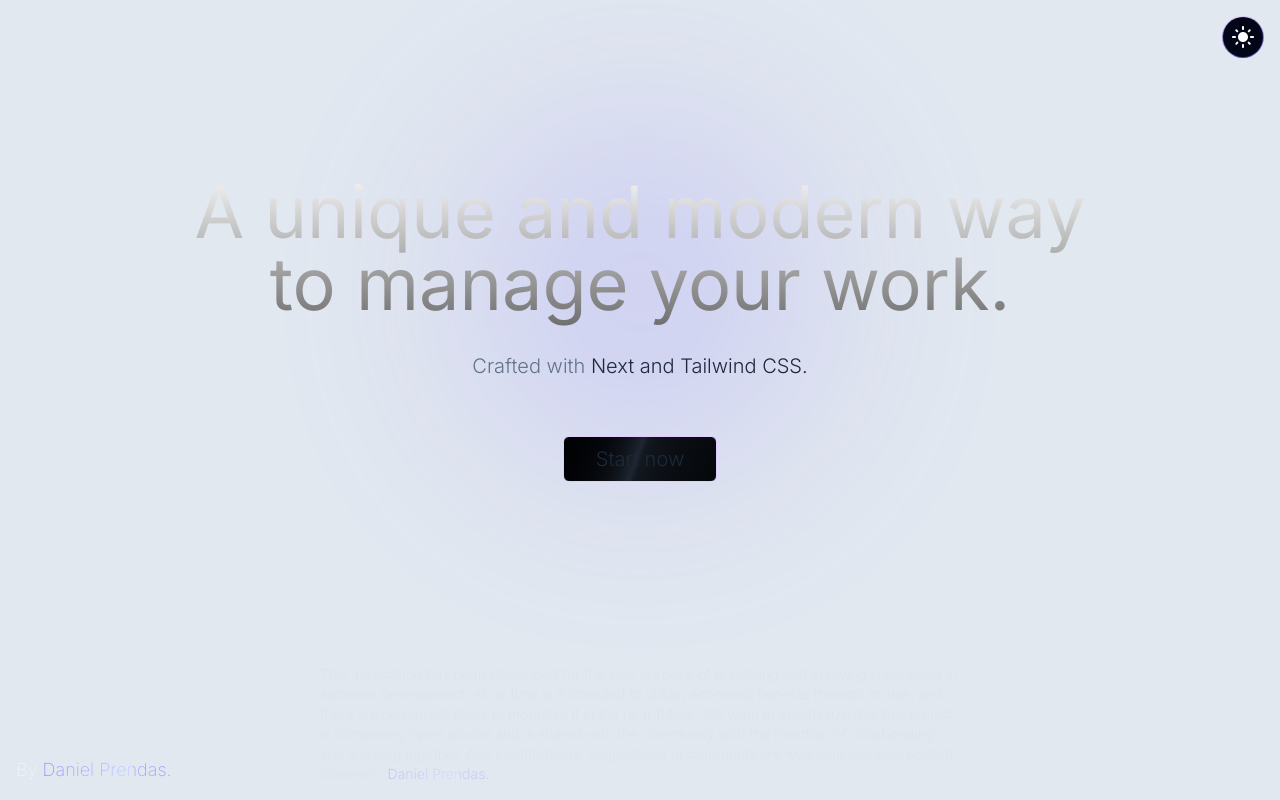
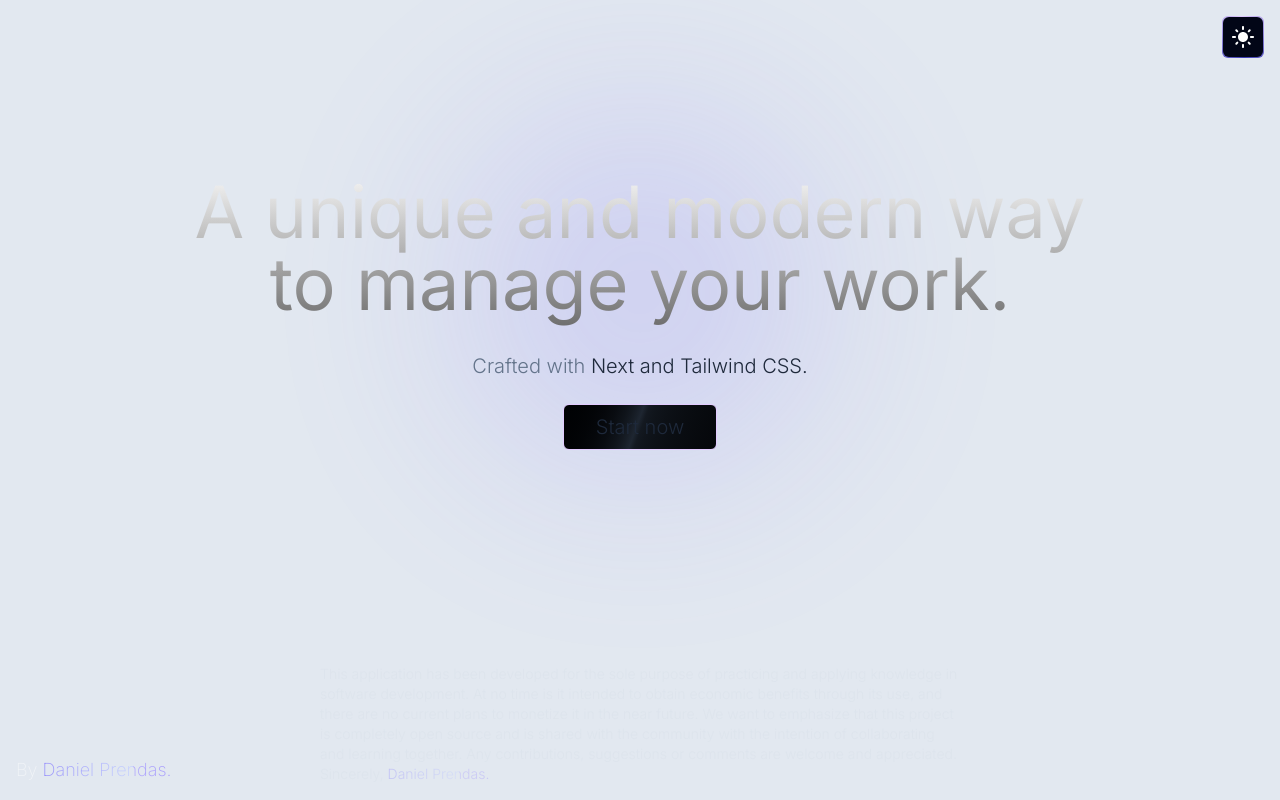
Before and after one commit to Luis-Prendas/prl-blog, a Next.js app: page / in a window 1280 px wide. Built offline with nearby package versions, Linux system fonts and the light colour scheme.

Commit message:
change all buttons per Buttons component

```diff
--- a/src/app/(home)/page.tsx
+++ b/src/app/(home)/page.tsx
@@ -1,5 +1,5 @@
+import { Button } from '@/components/button'
 import { Pulse } from '@/components/pulse'
-import Link from 'next/link'
 
 export default function Home () {
   return (
@@ -15,9 +15,7 @@ export default function Home () {
           <p className='text-xl font-light'>
             <span className='text-slate-500'>Crafted with</span> Next and Tailwind CSS.
           </p>
-          <Link href='/singin' className='px-8 py-2 text-xl mt-8 font-light inline-flex animate-background-shine items-center justify-center rounded-md border border-[#E2CBFF] bg-[linear-gradient(110deg,#000103,45%,#1e2631,55%,#000103)] bg-[length:200%_100%] transition-colors'>
-            Start now
-          </Link>
+          <Button link href='/singin' className='py-2 px-8 text-xl'>Start now</Button>
         </article>
         <article className='max-w-screen-sm text-sm font-light text-slate-300/20'>
           <p>
--- a/src/app/(session)/singin/page.tsx
+++ b/src/app/(session)/singin/page.tsx
@@ -1,3 +1,4 @@
+import { Button } from '@/components/button'
 import { Modal, ModalTrigger } from '@/components/modal'
 import { Pulse } from '@/components/pulse'
 
@@ -29,9 +30,7 @@ export default function SingInPage () {
                 placeholder='Enter your password'
                 required
               />
-              <button className='px-8 py-2 text-xl font-light inline-flex animate-background-shine items-center justify-center rounded-md border border-[#E2CBFF] bg-[linear-gradient(110deg,#000103,45%,#1e2631,55%,#000103)] bg-[length:200%_100%] transition-colors'>
-                SingIn
-              </button>
+              <Button type='submit' className='py-2 px-8 text-xl'>Sing in</Button>
             </form>
           </div>
         </section>
--- a/src/components/button.tsx
+++ b/src/components/button.tsx
@@ -1,10 +1,11 @@
 import Link from 'next/link'
+import { type HTMLAttributes } from 'react'
 
-interface BaseButton {
-  children: React.ReactNode
+interface BaseButton extends HTMLAttributes<HTMLButtonElement> {
   link?: boolean
-  className?: string
   href?: string
+  position?: string
+  type?: 'button' | 'submit' | 'reset' | undefined
 }
 
 interface ButtonProps extends BaseButton {
@@ -33,9 +34,9 @@ export function Button ({ types, ...baseProps }: ButtonProps) {
 
 export function RotatingButton ({ ...baseProps }: BaseButton) {
   return (
-    <button className='relative inline-flex overflow-hidden rounded-full p-[1px]'>
+    <button type={baseProps.type} onClick={baseProps.onClick} className={`${baseProps.position ? baseProps.position : 'relative'} inline-flex overflow-hidden rounded-md p-[1px]`}>
       <span className='absolute inset-[-1000%] animate-[spin_2s_linear_infinite] bg-[conic-gradient(from_90deg_at_50%_50%,#E2CBFF_0%,#393BB2_50%,#E2CBFF_100%)]' />
-      <span className={`${baseProps.className} font-light inline-flex h-full w-full cursor-pointer items-center justify-center rounded-full bg-slate-950 text-white backdrop-blur-3xl`}>
+      <span className={`${baseProps.className} font-light inline-flex h-full w-full cursor-pointer items-center justify-center rounded-md bg-slate-950 text-white backdrop-blur-3xl`}>
         {baseProps.children}
       </span>
     </button>
@@ -44,18 +45,18 @@ export function RotatingButton ({ ...baseProps }: BaseButton) {
 
 export function RotatingLink ({ ...baseProps }: ButtonWithLink) {
   return (
-    <button className='relative inline-flex overflow-hidden rounded-full p-[1px]'>
+    <Link href={baseProps.href} className={`${baseProps.position ? baseProps.position : 'relative'} inline-flex overflow-hidden rounded-md p-[1px]`}>
       <span className='absolute inset-[-1000%] animate-[spin_2s_linear_infinite] bg-[conic-gradient(from_90deg_at_50%_50%,#E2CBFF_0%,#393BB2_50%,#E2CBFF_100%)]' />
-      <Link href={baseProps.href} className={`${baseProps.className} font-light inline-flex h-full w-full cursor-pointer items-center justify-center rounded-full bg-slate-950 text-white backdrop-blur-3xl`}>
+      <span className={`${baseProps.className} font-light inline-flex h-full w-full cursor-pointer items-center justify-center rounded-md bg-slate-950 text-white backdrop-blur-3xl`}>
         {baseProps.children}
-      </Link>
-    </button>
+      </span>
+    </Link>
   )
 }
 
 export function DefaultButton ({ ...baseProps }: BaseButton) {
   return (
-    <button className={`${baseProps.className} font-light inline-flex animate-background-shine items-center justify-center rounded-md border border-[#E2CBFF] bg-[linear-gradient(110deg,#000103,45%,#1e2631,55%,#000103)] bg-[length:200%_100%] transition-colors`}>
+    <button type={baseProps.type} onClick={baseProps.onClick} className={`${baseProps.className} ${baseProps.position ? baseProps.position : 'relative'} font-light inline-flex animate-background-shine items-center justify-center rounded-md border border-[#E2CBFF] bg-[linear-gradient(110deg,#000103,45%,#1e2631,55%,#000103)] bg-[length:200%_100%] transition-colors`}>
       {baseProps.children}
     </button>
   )
@@ -63,7 +64,7 @@ export function DefaultButton ({ ...baseProps }: BaseButton) {
 
 export function DefaultLink ({ ...baseProps }: ButtonWithLink) {
   return (
-    <Link href={baseProps.href} className={`${baseProps.className} font-light inline-flex animate-background-shine items-center justify-center rounded-md border border-[#E2CBFF] bg-[linear-gradient(110deg,#000103,45%,#1e2631,55%,#000103)] bg-[length:200%_100%] transition-colors`}>
+    <Link href={baseProps.href} className={`${baseProps.className} ${baseProps.position ? baseProps.position : 'relative'} font-light inline-flex animate-background-shine items-center justify-center rounded-md border border-[#E2CBFF] bg-[linear-gradient(110deg,#000103,45%,#1e2631,55%,#000103)] bg-[length:200%_100%] transition-colors`}>
       {baseProps.children}
     </Link>
   )
--- a/src/components/modal.tsx
+++ b/src/components/modal.tsx
@@ -1,6 +1,7 @@
 'use client'
 import { useSearchParams, usePathname, useRouter } from 'next/navigation'
 import Link from 'next/link'
+import { Button } from './button'
 
 interface PropsModalTrigger {
   children: React.ReactNode
@@ -28,13 +29,8 @@ export function Modal () {
               </h1>
               <p>This account will only show rough details of the application. If you want to see more, the source code is available on <Link href='https://github.com/Luis-Prendas' target='_blank' className='inline-flex animate-text-gradient bg-gradient-to-r from-[#b2a8fd] via-[#8678f9] to-[#c7d2fe] bg-[200%_auto] bg-clip-text text-transparent'>GitHub.</Link></p>
               <div className='w-full flex justify-end gap-4'>
-                <button onClick={() => router.replace(pathname)} className='outline outline-1 outline-slate-800 text-sm font-medium text-white p-2 rounded-md'>Cancel</button>
-                <button onClick={() => router.replace(pathname)} className='relative inline-flex overflow-hidden rounded-md p-[1px]'>
-                  <span className='absolute inset-[-1000%] animate-[spin_2s_linear_infinite] bg-[conic-gradient(from_90deg_at_50%_50%,#E2CBFF_0%,#393BB2_50%,#E2CBFF_100%)]' />
-                  <span className='inline-flex h-full p-2 w-full cursor-pointer items-center justify-center rounded-md bg-slate-950 text-sm font-medium text-white backdrop-blur-3xl'>
-                    Continue
-                  </span>
-                </button>
+                <Button className='p-2 text-sm' onClick={() => router.replace(pathname)}>Cancel</Button>
+                <Button types='rotating' className='p-2 text-sm font-medium' onClick={() => router.replace(pathname)}>Continue</Button>
               </div>
             </div>
           </section>
--- a/src/components/themeSwitcher.tsx
+++ b/src/components/themeSwitcher.tsx
@@ -3,6 +3,7 @@
 import { useTheme } from 'next-themes'
 import { useEffect, useState } from 'react'
 import { MdLightMode } from 'react-icons/md'
+import { Button } from './button'
 
 export function ThemeSwitcher () {
   const [mounted, setMounted] = useState(false)
@@ -21,11 +22,8 @@ export function ThemeSwitcher () {
   if (!mounted) return null
 
   return (
-    <button onClick={changeTheme} className='absolute top-4 right-4 inline-flex overflow-hidden rounded-full p-[1px]'>
-      <span className='absolute inset-[-1000%] animate-[spin_2s_linear_infinite] bg-[conic-gradient(from_90deg_at_50%_50%,#E2CBFF_0%,#393BB2_50%,#E2CBFF_100%)]' />
-      <span className='inline-flex h-full p-2 w-full cursor-pointer items-center justify-center rounded-full bg-slate-950 text-sm font-medium text-white backdrop-blur-3xl'>
-        <MdLightMode className='text-2xl' />
-      </span>
-    </button>
+    <Button onClick={changeTheme} types='rotating' position='absolute top-4 right-4' className='p-2'>
+      <MdLightMode className='text-2xl' />
+    </Button>
   )
 };
```
